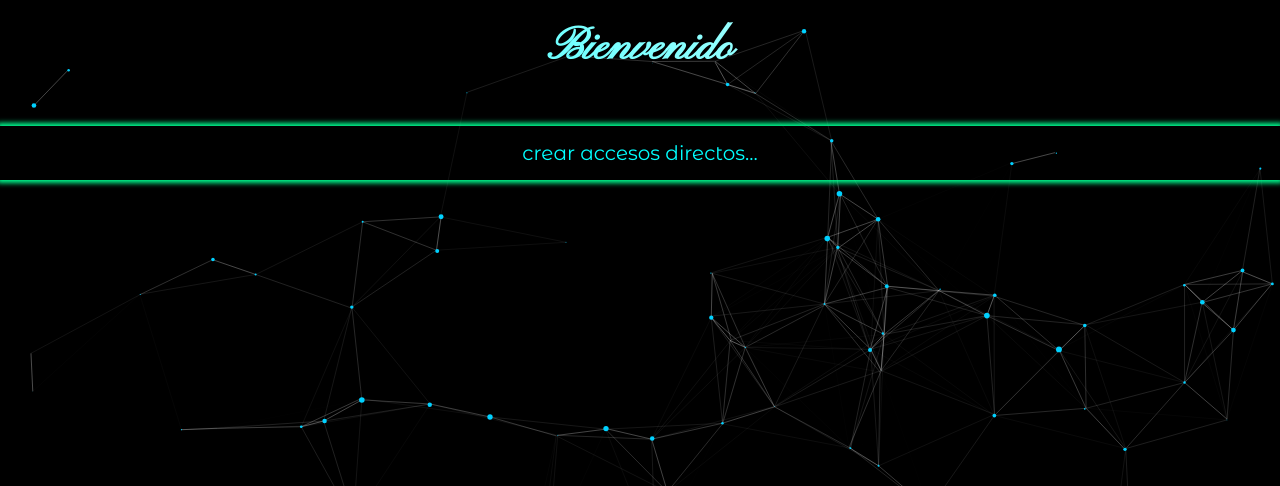
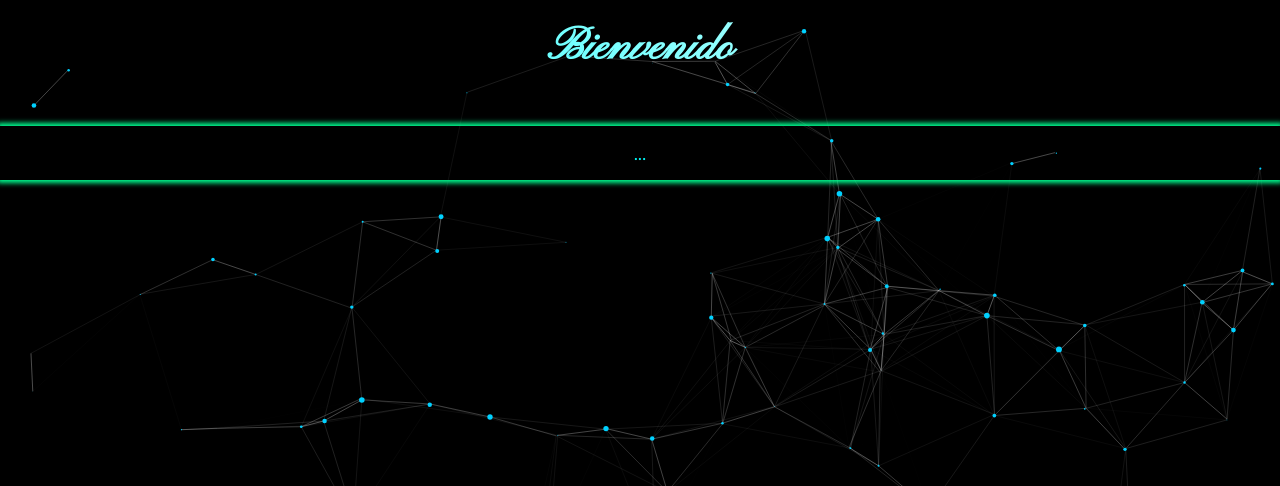
Before and after one commit to NahuelArias/NahuelArias.github.io, a plain HTML site: page index.html in a window 1280 px wide. Shown: the top 486 px of the page. Drawn offline with Linux system fonts and the light colour scheme.

Commit message:
Update index.html

```diff
--- a/index.html
+++ b/index.html
@@ -16,7 +16,7 @@
         <div>
         <h1 class="h1">Bienvenido</h1>
         <p class="p1">
-            crear accesos directos...
+            ...
         </p>
     </div>
     <div class="ajustes-div">
```
